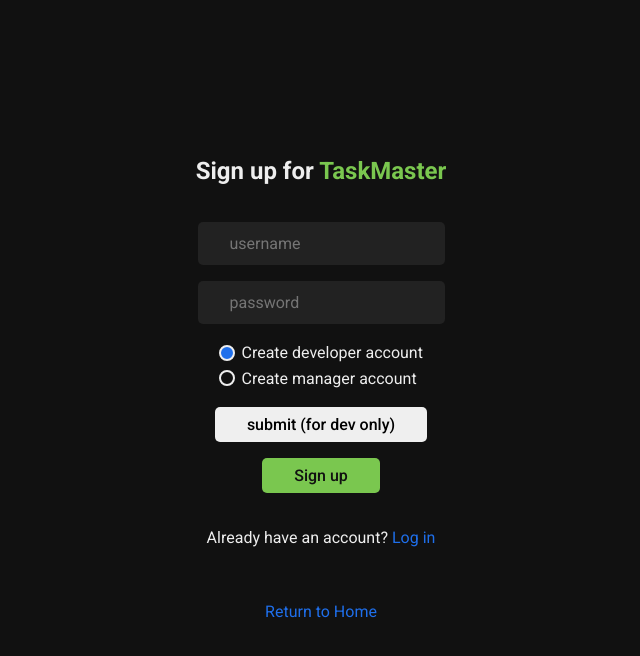
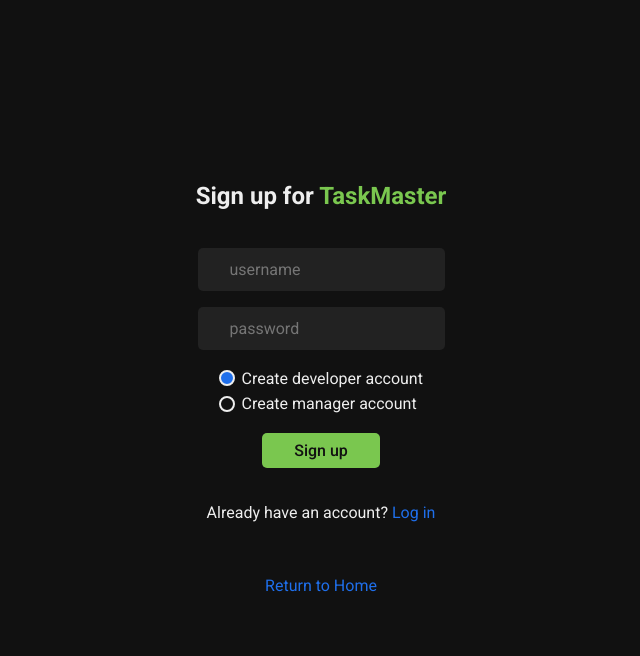
Before and after one commit to vyshnav856/taskmaster, a React (Vite) app in the folder frontend/: page /signup in a window 1280 px wide. Shown: the top 656 px of the page, without its empty margins (319-959 px from the left). Built offline with nearby package versions, Linux system fonts and the light colour scheme.

Commit message:
fix: Removed dev sumbmit on all forms

```diff
--- a/frontend/src/pages/Login.jsx
+++ b/frontend/src/pages/Login.jsx
@@ -64,8 +64,6 @@
 				<input name="username" type="text" placeholder="username" value={formData.username} onChange={handleChange} />
 				<input name="password" type="password" placeholder="password" value={formData.password} onChange={handleChange} />
 
-				<button type="submit">dev submit form</button>
-
 				<LoadingButton buttonType="submit" classes="login-button" defaultText="Login" loadingText="Logging in, please wait..." />
 			</form>
 
--- a/frontend/src/pages/Signup.jsx
+++ b/frontend/src/pages/Signup.jsx
@@ -71,7 +71,6 @@
 						Create manager account
 					</label>
 				</div>
-				<button>submit (for dev only)</button>
 				<LoadingButton classes="login-button" buttonType="submit" defaultText="Sign up" loadingText="Signing up, please wait..." />
 			</form>
 
```
